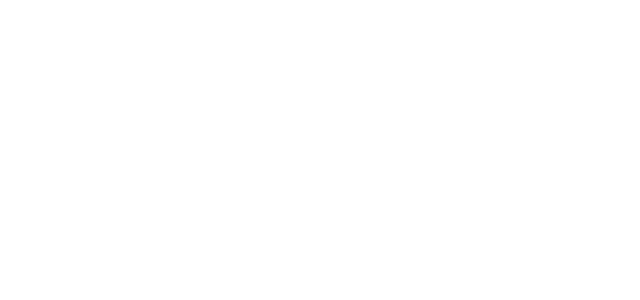
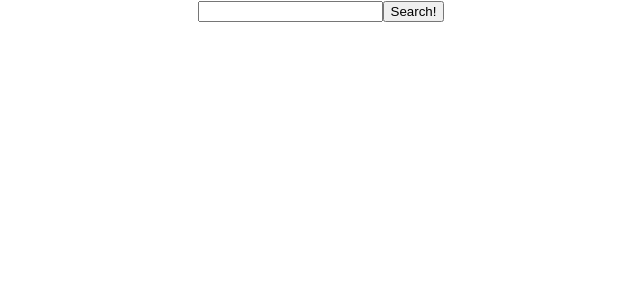
Before and after one commit to BebopVinh/food-inspector, a React (Create React App) app: page / in a window 1280 px wide. Shown: the top 300 px of the page, without its empty margins (319-959 px from the left). Built offline with nearby package versions, Linux system fonts and the light colour scheme.

Commit message:
Change App to render RecipesContainer for recipe search

```diff
--- a/src/App.js
+++ b/src/App.js
@@ -1,11 +1,12 @@
-import React from 'react';
-import './App.css';
-import RestaurantsContainer from './containers/RestaurantsContainer';
+import React from 'react'
+import './App.css'
+import RecipesContainer from './containers/RecipesContainer'
+
 
 function App() {
   return (
     <div className="App">
-
+      <RecipesContainer />
     </div>
   );
 }
--- /dev/null
+++ b/src/components/recipes/RecipesInput.js
@@ -0,0 +1,28 @@
+import React, { Component } from 'react'
+
+export class RecipesInput extends Component {
+
+   state = {
+      recipe: ""
+   }
+
+   handleChange = event => {
+      this.setState({ [event.target.name]: event.target.value })
+   }
+
+   handleSubmit = event => {
+      event.preventDefault()
+      this.props.fetchRecipes(this.state)
+   }
+
+   render() {
+      return (
+         <form onSubmit={this.handleSubmit}>
+            <input name="recipe" type="text" value={this.state.recipe} onChange={this.handleChange}/>
+            <input type="submit" value="Search!"/>
+         </form>
+      )
+   }
+}
+
+export default RecipesInput
--- /dev/null
+++ b/src/containers/RecipesContainer.js
@@ -0,0 +1,22 @@
+import React, { Component } from 'react'
+import { connect } from 'react-redux'
+import RecipesInput from '../components/recipes/RecipesInput'
+import {fetchRecipes} from '../actions/recipes'
+
+class RecipesContainer extends Component {
+
+   render() {
+      return (
+         <div>
+            <RecipesInput fetchRecipes={this.props.fetchRecipes}/>
+         </div>
+      )
+   }
+}
+
+const mapStateToProps = (state) => ({
+
+})
+
+
+export default connect(mapStateToProps, {fetchRecipes})(RecipesContainer)
```
